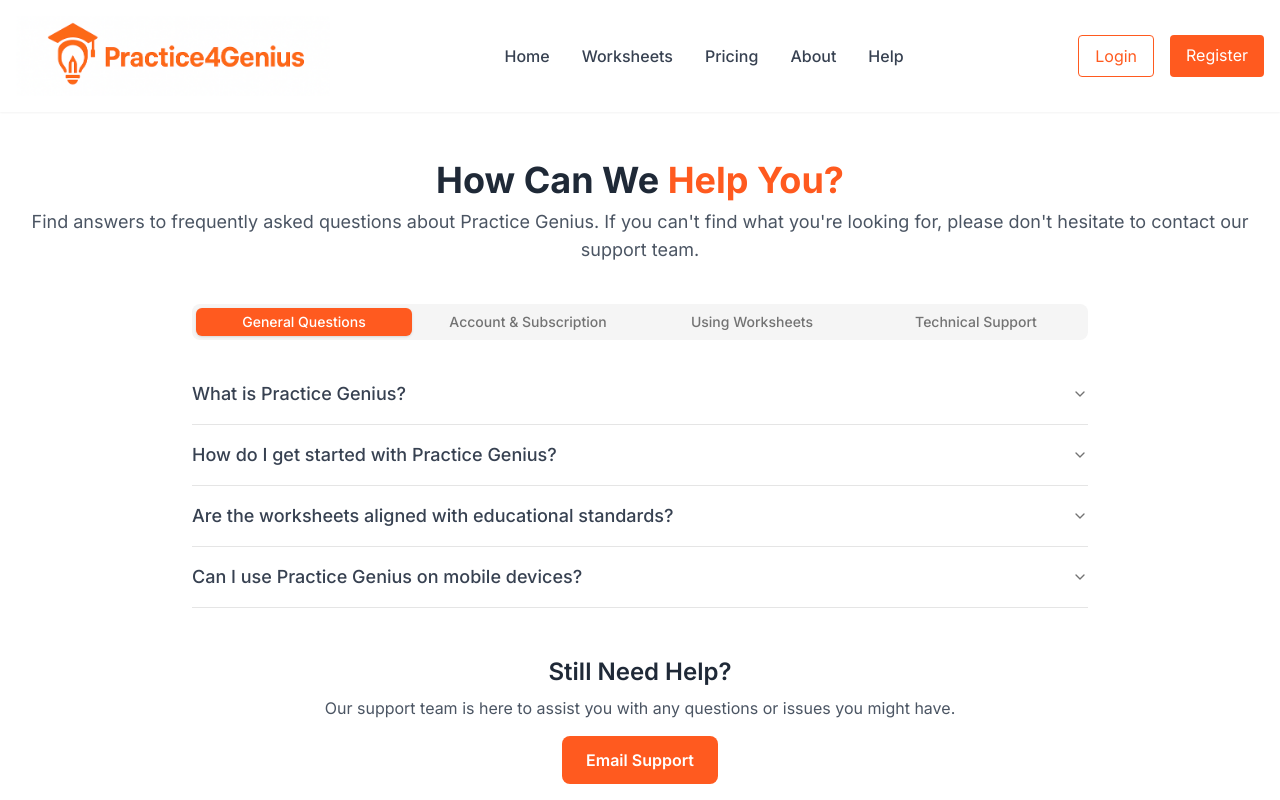
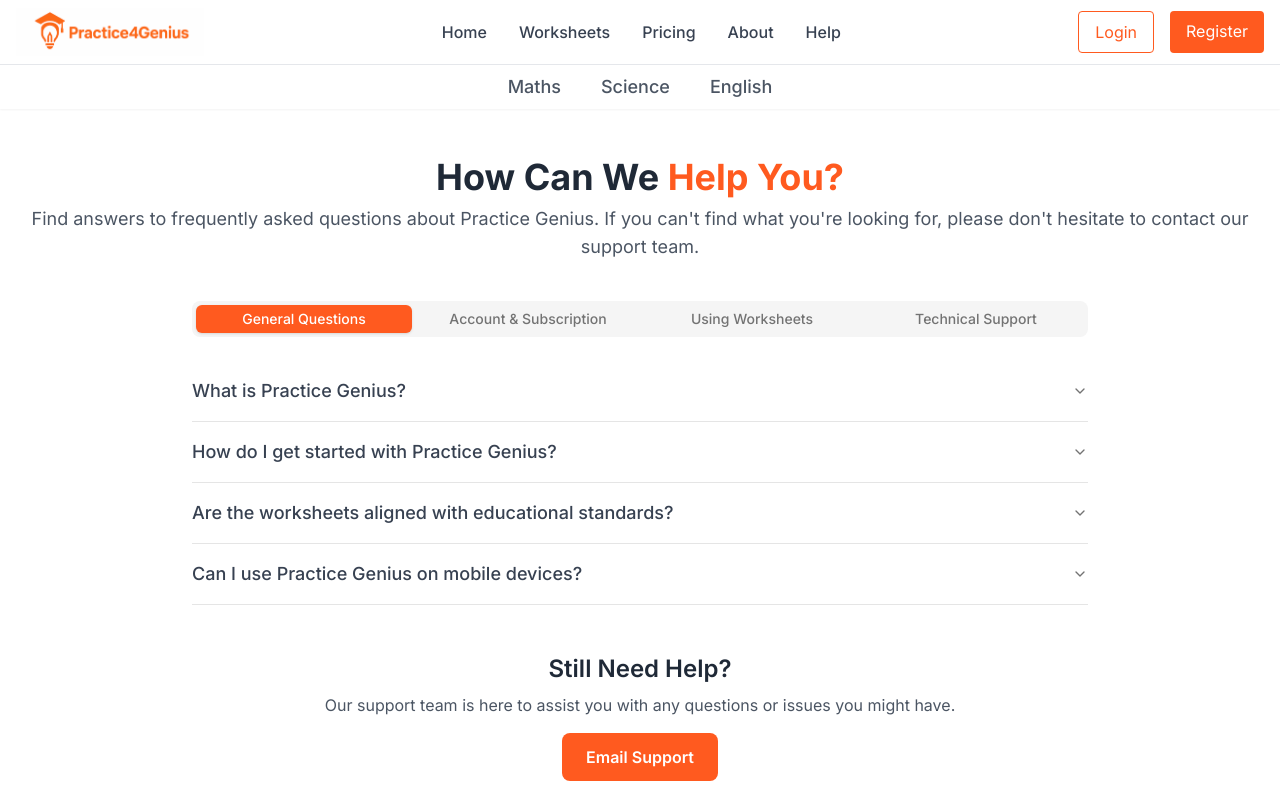
Before and after one commit to d-rathor/PracticeGenius, a Next.js app in the folder frontend/: page /help in a window 1280 px wide. Shown: the top 800 px of the page. Built offline with nearby package versions, Linux system fonts and the light colour scheme.

Commit message:
feat: Restore worksheets page and update UI
- Restore worksheets page from git to fix preview UI
- Implement subject filtering from URL query parameters
- Update hero heading to wrap naturally
- Replace images on home and about pages
- Update Maths subject link to use 'Mathematics'

```diff
--- a/frontend/src/components/home/Hero.tsx
+++ b/frontend/src/components/home/Hero.tsx
@@ -10,13 +10,12 @@
  */
 const Hero: React.FC<HeroProps> = () => {
   return (
-    <section className="bg-black text-white py-16">
+    <section className="bg-black text-white py-8">
       <div className="container mx-auto px-4">
         <div className="flex flex-col md:flex-row items-center justify-between">
           <div className="md:w-1/2 mb-8 md:mb-0 pr-0 md:pr-8">
-            <h1 className="text-4xl md:text-5xl font-bold mb-4">
-              <span className="text-orange-500">Quality Worksheets</span> for Your <br />
-              Child's Success
+            <h1 className="text-3xl md:text-4xl font-bold mb-4">
+              <span className="text-orange-500">Quality Worksheets</span> for Your Child's Success
             </h1>
             <p className="text-lg mb-6">
               Access premium educational worksheets for grades 1-5 in Math, Science,
@@ -55,9 +54,9 @@
           </div>
 
           <div className="md:w-1/2">
-            <div className="relative h-64 md:h-[400px] w-full rounded-lg overflow-hidden border-4 border-white">
+            <div className="relative h-56 md:h-[320px] w-full rounded-lg overflow-hidden border-4 border-white">
               <img
-                src="/images/kids-writing.jpg"
+                src="/images/Children2.png"
                 alt="Children learning with worksheets"
                 className="w-full h-full object-cover rounded"
                 loading="eager"
--- /dev/null
+++ b/frontend/src/components/home/Subjects.tsx
@@ -0,0 +1,50 @@
+import React from 'react';
+import Link from 'next/link';
+
+const subjects = [
+  {
+    name: 'Maths',
+    description: 'Sharpen your numerical and problem-solving skills.',
+    href: '/worksheets?subject=Maths',
+    bgColor: 'bg-blue-100',
+    textColor: 'text-blue-800',
+  },
+  {
+    name: 'Science',
+    description: 'Explore the wonders of the natural world.',
+    href: '/worksheets?subject=Science',
+    bgColor: 'bg-green-100',
+    textColor: 'text-green-800',
+  },
+  {
+    name: 'English',
+    description: 'Master language, literature, and communication.',
+    href: '/worksheets?subject=English',
+    bgColor: 'bg-orange-100',
+    textColor: 'text-orange-800',
+  },
+];
+
+const Subjects = () => {
+  return (
+    <section className="py-16 sm:py-20 bg-white">
+      <div className="max-w-7xl mx-auto px-4 sm:px-6 lg:px-8">
+        <h2 className="text-3xl font-extrabold text-gray-900 text-center mb-12">
+          Explore by Subject
+        </h2>
+        <div className="grid grid-cols-1 md:grid-cols-3 gap-8">
+          {subjects.map((subject) => (
+            <Link key={subject.name} href={subject.href} legacyBehavior>
+              <a className={`block p-8 rounded-xl shadow-lg hover:shadow-2xl hover:-translate-y-1 transform transition-all duration-300 ${subject.bgColor}`}>
+                <h3 className={`text-2xl font-bold ${subject.textColor}`}>{subject.name}</h3>
+                <p className={`mt-2 ${subject.textColor} opacity-90`}>{subject.description}</p>
+              </a>
+            </Link>
+          ))}
+        </div>
+      </div>
+    </section>
+  );
+};
+
+export default Subjects;
--- a/frontend/src/components/layout/SiteHeader.tsx
+++ b/frontend/src/components/layout/SiteHeader.tsx
@@ -44,9 +44,9 @@
   const containerClasses = fullWidth ? 'px-4 sm:px-6 lg:px-8' : 'container mx-auto px-4';
 
   return (
-    <header className="bg-white py-4 shadow-sm">
+    <header className="bg-white shadow-sm">
       <div className={containerClasses}>
-        <div className="flex justify-between items-center">
+        <div className="flex justify-between items-center py-2">
           <div className="flex items-center">
             {showSidebarToggle && (
               <button
@@ -61,7 +61,7 @@
               </button>
             )}
             <Link href="/" className="flex items-center">
-              <img src="/images/Logo6.png" alt="PracticeGenius Logo" className="h-20 w-auto" />
+              <img src="/images/Logo6.png" alt="PracticeGenius Logo" className="h-12 w-auto" />
             </Link>
           </div>
           <nav className="hidden md:flex space-x-8">
@@ -138,6 +138,24 @@
             </svg>
           </button>
         </div>
+      </div>
+      {/* Subject Navigation */}
+      <div className="border-t border-gray-200">
+        <div className={containerClasses}>
+          <nav className="flex justify-center items-center space-x-6 sm:space-x-10 py-2 text-sm sm:text-lg">
+            <Link href="/worksheets?subject=Mathematics" className="text-lg font-medium text-gray-600 hover:text-orange-500 transition-colors duration-300">
+              Maths
+            </Link>
+            <Link href="/worksheets?subject=Science" className="text-lg font-medium text-gray-600 hover:text-orange-500 transition-colors duration-300">
+              Science
+            </Link>
+            <Link href="/worksheets?subject=English" className="text-lg font-medium text-gray-600 hover:text-orange-500 transition-colors duration-300">
+              English
+            </Link>
+          </nav>
+        </div>
+      </div>
+      <div className={containerClasses}>
         {mobileMenuOpen && (
           <div className="md:hidden py-4 border-t border-gray-200">
             <nav className="flex flex-col space-y-4 px-4">
@@ -169,6 +187,9 @@
               >
                 Help
               </Link>
+
+
+
               <div className="pt-4 border-t border-gray-200 flex flex-col space-y-4">
                 {isAuthenticated ? (
                   <>
--- a/frontend/src/lib/api.ts
+++ b/frontend/src/lib/api.ts
@@ -17,8 +17,10 @@
  */
 // Ensure the API URL is correctly formatted with the /api path.
 // This handles cases where the env variable might be missing the path.
-const rawApiUrl = process.env.NEXT_PUBLIC_API_URL || 'http://localhost:8080';
-const finalApiUrl = rawApiUrl.endsWith('/api') ? rawApiUrl : `${rawApiUrl.replace(/\/$/, '')}/api`;
+// Use relative path for development to leverage Next.js proxy, and absolute for production.
+const finalApiUrl = process.env.NODE_ENV === 'production'
+  ? (process.env.NEXT_PUBLIC_API_URL || '').replace(/\/$/, '')
+  : '/api'; // Use relative /api for dev
 
 const api = {
   BACKEND_API_URL: finalApiUrl,
@@ -98,9 +100,12 @@
     }
 
     // Construct the URL
-    const base = this.BACKEND_API_URL.endsWith('/') ? this.BACKEND_API_URL.slice(0, -1) : this.BACKEND_API_URL;
-    const path = endpoint.startsWith('/') ? endpoint : `/${endpoint}`;
-    let url = `${base}${path}`;
+    // In development, BACKEND_API_URL is '/api', so the URL is relative (e.g., /api/worksheets)
+    // In production, it's the full absolute URL.
+    const base = this.BACKEND_API_URL;
+    // Ensure the endpoint path doesn't start with a slash if the base already has one
+    const path = endpoint.startsWith('/') ? endpoint.slice(1) : endpoint;
+    let url = `${base}/${path}`;
 
     // --- CACHE BUSTING IMPLEMENTATION ---
     const separator = url.includes('?') ? '&' : '?';
--- a/frontend/src/pages/about.tsx
+++ b/frontend/src/pages/about.tsx
@@ -15,7 +15,7 @@
             {/* Left Column: Founder Image */}
             <div className="relative w-full h-80 md:h-[450px] rounded-lg overflow-hidden shadow-xl">
               <Image
-                src="/images/qwe1-edited.jpg"
+                src="/images/AboutUs.png"
                 alt="Founder of Practice Genius"
                 layout="fill"
                 objectFit="cover" objectPosition="center 35%"
--- a/frontend/src/pages/index.tsx
+++ b/frontend/src/pages/index.tsx
@@ -1,33 +1,61 @@
 import React from 'react';
+import Link from 'next/link';
+import MainLayout from '@/components/layout/MainLayout';
+import { NextPageWithLayout } from '@/types';
 import Head from 'next/head';
-import MainLayout from '@/components/layout/MainLayout';
 import Hero from '@/components/home/Hero';
 import Features from '@/components/home/Features';
+
 import Pricing from '@/components/home/Pricing';
 import Testimonials from '@/components/home/Testimonials';
 import CallToAction from '@/components/home/CallToAction';
 
-/**
- * Home page component
- * Recreated to match practicegenius.online exactly
- */
-export default function HomePage() {
+const subjects = [
+  {
+    name: 'Maths',
+    description: 'Sharpen your numerical and problem-solving skills.',
+    href: '/worksheets?subject=Maths',
+    bgColor: 'bg-blue-100',
+    textColor: 'text-blue-800',
+  },
+  {
+    name: 'Science',
+    description: 'Explore the wonders of the natural world.',
+    href: '/worksheets?subject=Science',
+    bgColor: 'bg-green-100',
+    textColor: 'text-green-800',
+  },
+  {
+    name: 'English',
+    description: 'Master language, literature, and communication.',
+    href: '/worksheets?subject=English',
+    bgColor: 'bg-orange-100',
+    textColor: 'text-orange-800',
+  },
+];
+
+const HomePage: NextPageWithLayout = () => {
   return (
     <>
       <Head>
-        <title>Practic4eGenius - Educational Worksheets for Grades 1-5</title>
-        <meta name="description" content="Practice4Genius provides high-quality educational worksheets for students in grades 1-5. Help your child excel with our expertly crafted practice materials." />
+        <title>PracticeGenius - Educational Worksheets for Grades 1-5</title>
+        <meta name="description" content="PracticeGenius provides high-quality educational worksheets for students in grades 1-5. Help your child excel with our expertly crafted practice materials." />
         <meta name="viewport" content="width=device-width, initial-scale=1" />
         <link rel="icon" href="/favicon.ico" />
       </Head>
 
-      <MainLayout>
         <Hero />
+
         <Features />
         <Pricing />
         <Testimonials />
         <CallToAction />
-      </MainLayout>
     </>
   );
 }
+
+HomePage.getLayout = function getLayout(page: React.ReactElement) {
+  return <MainLayout>{page}</MainLayout>;
+};
+
+export default HomePage;
--- a/frontend/src/pages/worksheets/index.tsx
+++ b/frontend/src/pages/worksheets/index.tsx
@@ -4,6 +4,7 @@
 import { Badge } from '@/components/ui/Badge';
 import NewWorksheetFilter from '@/components/worksheets/NewWorksheetFilter';
 import Link from 'next/link';
+import { useRouter } from 'next/router';
 import WorksheetService from '@/services/worksheet.service';
 import { FiFilter } from 'react-icons/fi';
 import { IoClose } from 'react-icons/io5';
@@ -38,6 +39,7 @@
 
   // Mobile filter state
   const [isFilterOpen, setIsFilterOpen] = useState(false);
+  const router = useRouter();
 
   useEffect(() => {
     const loadWorksheets = async () => {
@@ -73,6 +75,16 @@
 
     loadWorksheets();
   }, []);
+
+  // Sync subject from URL query param to state
+  useEffect(() => {
+    if (router.isReady) {
+      const { subject } = router.query;
+      if (subject && typeof subject === 'string') {
+        setSelectedSubject(subject);
+      }
+    }
+  }, [router.isReady, router.query]);
 
   useEffect(() => {
     let filtered = [...worksheets];
```
Also changed, not shown: frontend/public/images/AboutUs.png (added), 1 other file (tests, documents, lock files or other folders).
